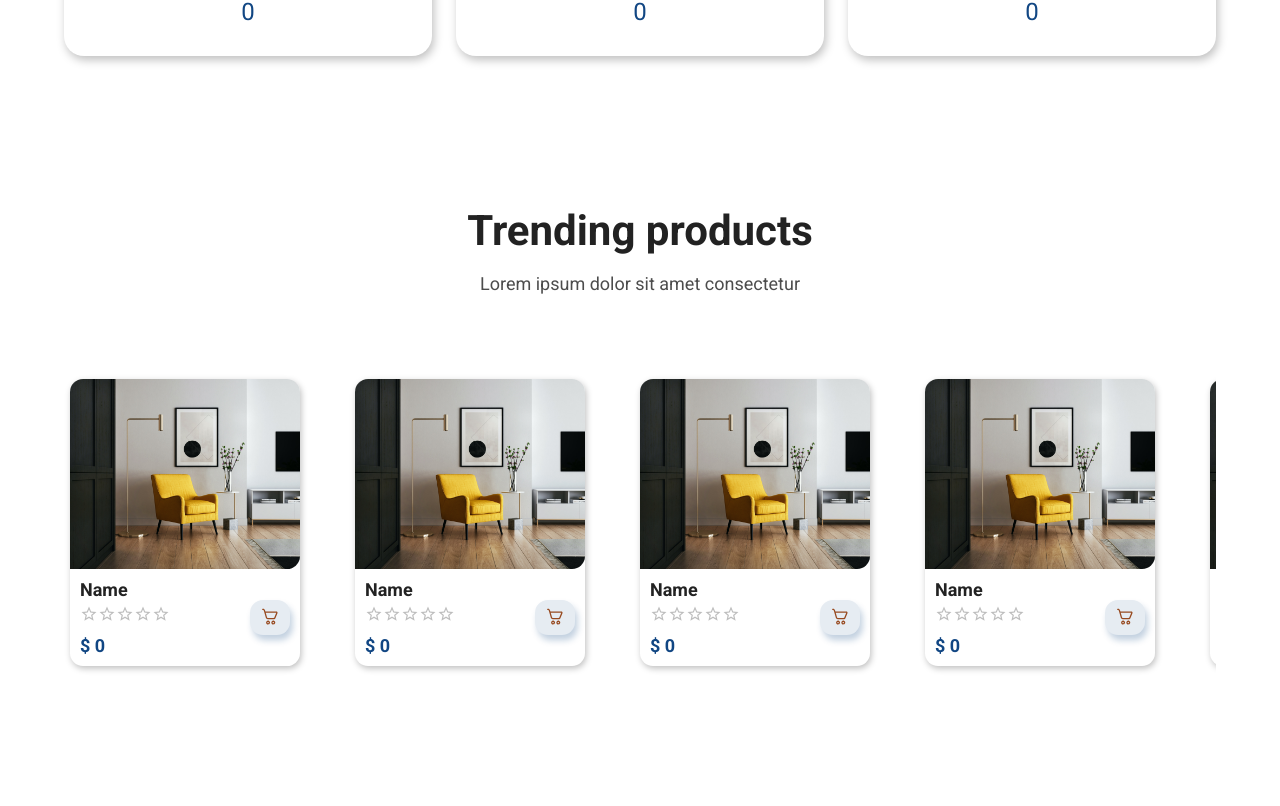
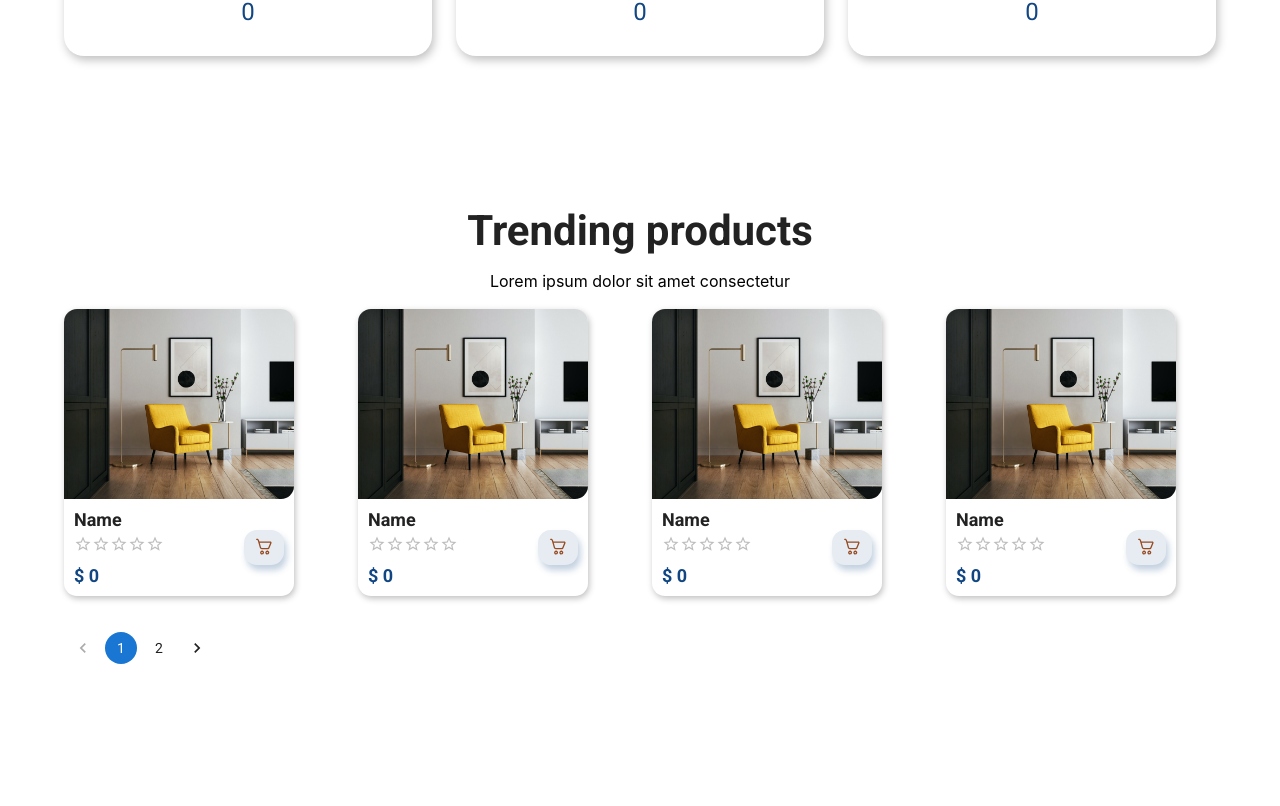
Before and after one commit to sathishvisar/react_ecommerce, a React (Create React App) app: page / in a window 1280 px wide. Shown: the part 2174-2980 px from the top of the page. Built offline with nearby package versions, Linux system fonts and the light colour scheme.

Commit message:
shop page UI is partialy done

```diff
--- a/package.json
+++ b/package.json
@@ -12,6 +12,7 @@
     "@testing-library/user-event": "^13.5.0",
     "classnames": "^2.5.0",
     "dompurify": "^3.0.6",
+    "prop-types": "^15.8.1",
     "react": "^18.2.0",
     "react-dom": "^18.2.0",
     "react-router-dom": "^6.21.1",
--- /dev/null
+++ b/src/components/common/Pagination.js
@@ -0,0 +1,28 @@
+import React, { useState } from 'react';
+import Pagination from '@mui/material/Pagination';
+import Stack from '@mui/material/Stack';
+
+
+const PaginationComponent = ({ totalItems, pageSize = 10, onPageChange }) => {
+  const [currentPage, setCurrentPage] = useState(1);
+
+  const totalPages = Math.ceil(totalItems / pageSize);
+
+  const handlePageChange = (event, page) => {
+    setCurrentPage(page);
+    onPageChange(page);
+  };
+
+  return (
+    <Stack spacing={2} mt={2}>
+      <Pagination
+        count={totalPages}
+        page={currentPage}
+        onChange={handlePageChange}
+        color="primary"
+      />
+    </Stack>
+  );
+};
+
+export default PaginationComponent;
--- a/src/components/sections/EmailSubscribe.js
+++ b/src/components/sections/EmailSubscribe.js
@@ -6,18 +6,17 @@ import Typography from "@components/common/Typography"
 import BgImage from '@assets/images/email_subscribe.jpeg';
 import './EmailSubscribe.scss'
 
-export default function EmailSubscribe (props) {
-    const {title, sub_title, action, bg_img} = props.data
+export default function EmailSubscribe ({title, sub_title}) {
     return <Grid container className={classnames('section emailSubscribe')}>
         <Grid  xs={12} item className={classnames('header text-center')}>
             <Typography variant="h2">{title}</Typography>
             <Typography variant="p">{sub_title}</Typography>
         </Grid>
         <Grid xs={12} item className={classnames('content text-center')}>
-            <Grid className={classnames('subscribeForm d-flex flex-align-center flex-justify-start')} style={{ backgroundImage: `url(${bg_img || BgImage})` }}>
+            <Grid className={classnames('subscribeForm d-flex flex-align-center flex-justify-start')} style={{ backgroundImage: `url(${BgImage})` }}>
                 <div className="form">
                     <input type="text" placeholder="Email" />
-                    <Button>{action}</Button>
+                    <Button>Subscribe</Button>
                 </div>
             </Grid>
         </Grid>
--- a/src/components/sections/Products.js
+++ b/src/components/sections/Products.js
@@ -1,24 +1,63 @@
 import React from "react";
 import classnames from "classnames";
+import PropTypes from 'prop-types';
 import { Grid } from "@mui/material";
+import Pagination from "@components/common/Pagination"
 import Product from "@components/products/Product"
 import Typography from "@components/common/Typography"
 import "./Products.scss"
 
+// const prducts_info = {
+//     'all': 'All product',
+//     'new': 'New arrivals',
+//     'trending': 'Trending products'
+// }
 
-export default function ProductCategories (props) {
-    const {title, sub_title} = props.data
-    return <Grid container className={classnames('section productsContainer')}>
-        <Grid xs={12} item className={classnames('header text-center')}>
+function Products ({layout, title, sub_title}) {
+
+    const handlePageChange = (page) => {
+
+    };
+
+    const totalItems = 20;
+
+    return <Grid container className={classnames('section productsContainer', layout)}>
+        <Grid xs={12} item className={classnames('header', layout === 'slick_layout' ? 'text-center' : '')}>
             <Typography variant="h2">{title}</Typography>
-            <Typography variant="p">{sub_title}</Typography>
+            {layout === 'slick_layout' || sub_title ? (
+                <Typography variant="body1">{sub_title}</Typography>
+            ) : null}
         </Grid>
         <Grid xs={12} item className={classnames('content')}>
-            <Grid container className={classnames('products')} spacing={3} wrap="nowrap" style={{ overflowX: 'auto' }}>
-                {[1, 2, 3, 4, 5, 6].map((item) => (
-                    <Product key={item} />
+            <Grid container
+                className={classnames('products')}
+                spacing={3}
+                wrap={layout === 'slick_layout' ? 'nowrap' : undefined}
+                style={{ overflowX: 'auto' }}>
+                {[1, 2, 3, 4, 5, 6].map((item, index) => (
+                    <Grid key={index} item xs={12} sm={6} md={4} lg={3}><Product key={item} /></Grid>
                 ))}
             </Grid>
         </Grid>
+        <Grid xs={12} item className={classnames('pagination')}>
+            <Pagination
+                totalItems={totalItems}
+                onPageChange={handlePageChange} />
+        </Grid>
     </Grid>
 }
+
+Products.propTypes = {
+    title: PropTypes.string.isRequired,
+    sub_title: PropTypes.string,
+    layout: PropTypes.oneOf(['list_layout','slick_layout']).isRequired,
+    type: PropTypes.oneOf(['all', 'trending', 'new']).isRequired,
+}
+Products.defaultProps = {
+    title: '',
+    sub_title: null,
+    layout: 'list_layout',
+    type: 'all'
+}
+
+export default Products
--- a/src/components/sections/Products.scss
+++ b/src/components/sections/Products.scss
@@ -1,16 +1,19 @@
 .productsContainer {
     padding: 75px 0;
-    .content{
-        h2{
-            margin-bottom: 5px;
-        }
+    &.slick_layout{
         .products {
-            margin-top: 55px;
-            padding: 30px;
             .product {
                 min-width: 230px;
                 margin-right: 55px;
             }
         }
     }
+    .content{
+        h2{
+            margin-bottom: 5px;
+        }
+        .products {
+            padding: 20px 0;
+        }
+    }
 }
--- a/src/pages/About.js
+++ b/src/pages/About.js
@@ -10,6 +10,8 @@ export default function About () {
 
         <TwoColRightImage data={data['about_two_col']} />
 
-        <EmailSubscribe data={data['email_subscribe']} />
+        <EmailSubscribe
+            title='Keep in touch'
+            sub_title='Lorem ipsum dolor sit amet consectetur' />
     </>
 }
--- a/src/pages/Home.js
+++ b/src/pages/Home.js
@@ -15,8 +15,14 @@ export default function Home () {
 
             <ProductCategories data={data['product_categories']} />
 
-            <Products data={data['products']} />
+            <Products
+                title='Trending products'
+                sub_title='Lorem ipsum dolor sit amet consectetur'
+                layout='slick_layout'
+                type='trending' />
 
-            <EmailSubscribe data={data['email_subscribe']} />
+            <EmailSubscribe
+                title='Keep in touch'
+                sub_title='Lorem ipsum dolor sit amet consectetur' />
     </>
 }
--- a/src/pages/Shop.js
+++ b/src/pages/Shop.js
@@ -1,10 +1,21 @@
 import React from "react";
+import Products from "@components/sections/Products";
 import EmailSubscribe from "@components/sections/EmailSubscribe";
-
-import data from './data.json';
 
 export default function Shop () {
     return <>
-            <EmailSubscribe data={data['email_subscribe']} />
+        <Products
+            title='All product'
+            layout='list_layout'
+            type='trending' />
+
+        <Products
+            title='New arrivals'
+            layout='list_layout'
+            type='new' />
+
+        <EmailSubscribe
+            title='Keep in touch'
+            sub_title='Lorem ipsum dolor sit amet consectetur' />
     </>
 }
```
